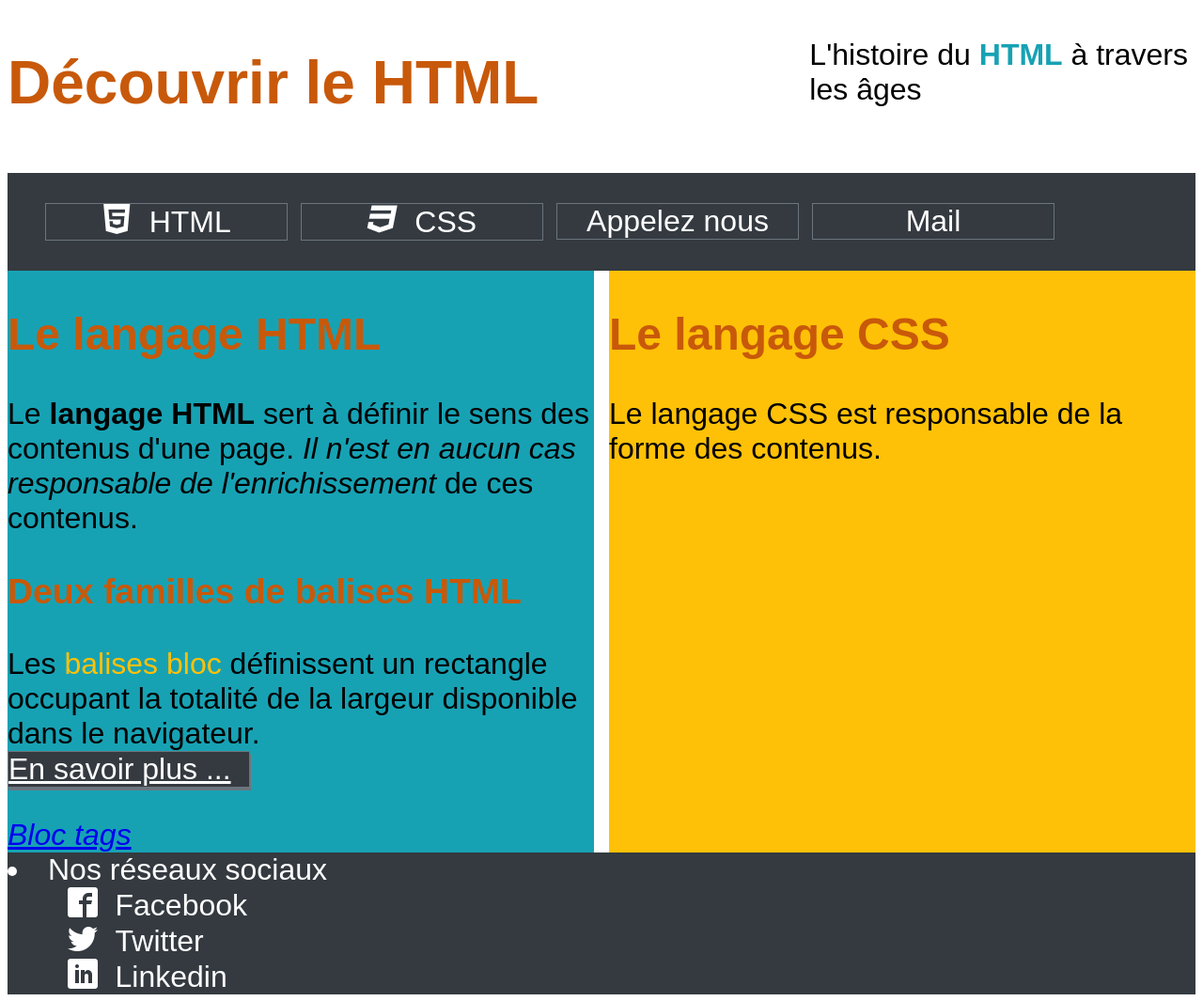
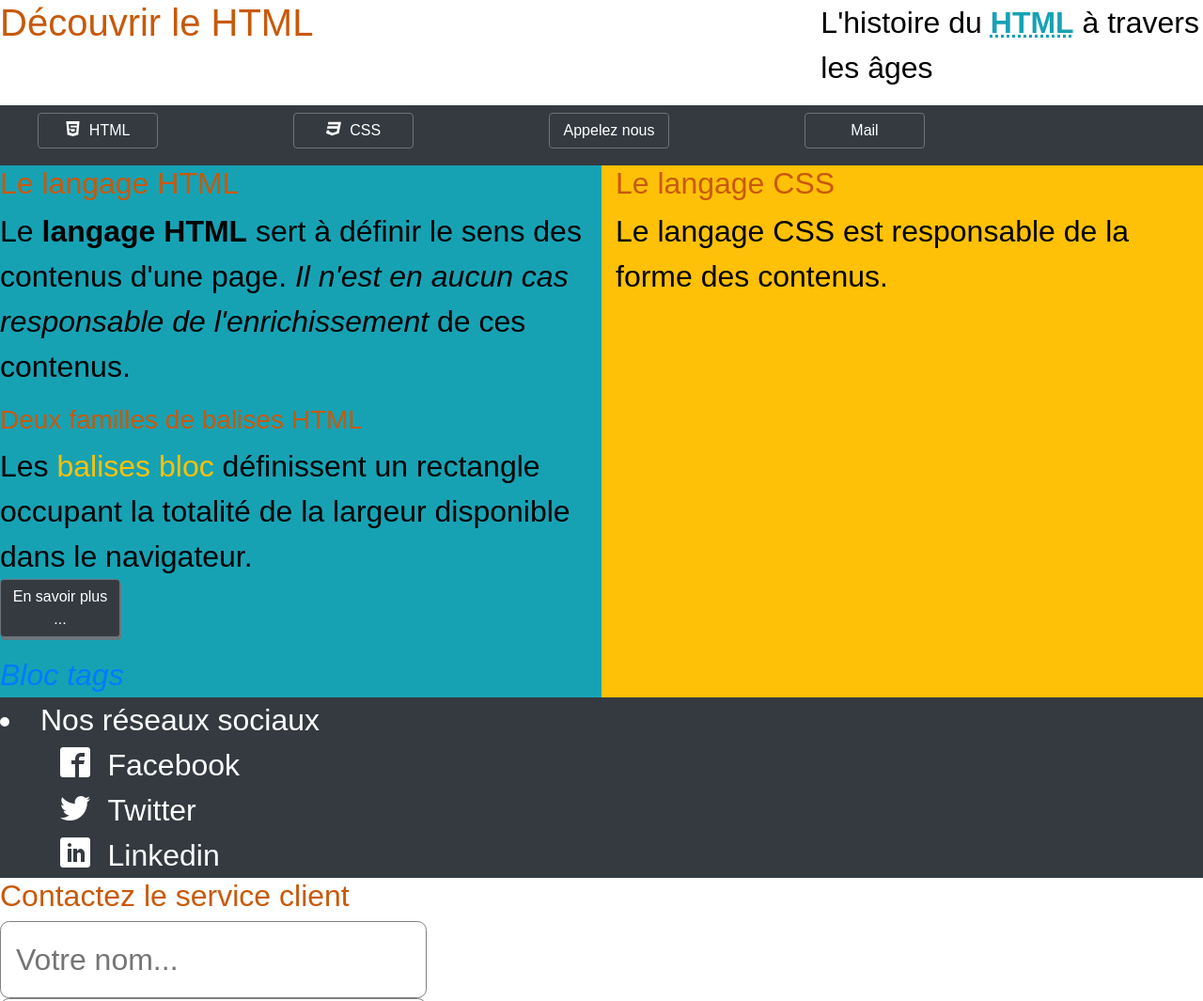
Before and after one commit to derkovlev/init_html, a website: page index.html in a window 1280 px wide. Shown: the top 1065 px of the page at 94% size. Drawn offline with nearby package versions, Linux system fonts and the light colour scheme; files whose address does not match are found by name.

Commit message:
add npm and bootstrap

```diff
--- a/assets/css/style.css
+++ b/assets/css/style.css
@@ -13,7 +13,6 @@
 [class^="icon-"], [class*=" icon-"] {
   /* use !important to prevent issues with browser extensions that change fonts */
   font-family: 'icomoon' !important;
-  speak: never;
   font-style: normal;
   font-weight: normal;
   font-variant: normal;
--- a/index.html
+++ b/index.html
@@ -10,13 +10,11 @@
             content="width=device-width,initial-scale=1.0,maximum-scale=1.0,user-scalable=no"
         >
         <title>Découvrir le HTML</title>
-
+        <link href="./node_modules/bootstrap/dist/css/bootstrap.min.css"rel="stylesheet" >
         <link href="./assets/css/styles.css" rel="stylesheet">
 
         <!--load icomoon styles-->
         <link href="./assets/css/style.css" rel="stylesheet">
-
-        <link href="./assets/css/layout.css" rel="stylesheet">
         <link href="./assets/css/forms.css" rel="stylesheet">
 
     </head>
```
Also changed, not shown: package.json (added, +29 -0 lines), 1 other file.
